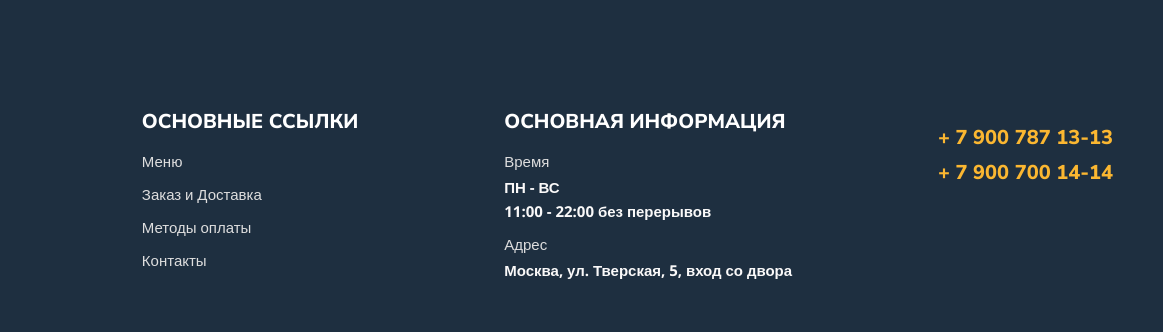
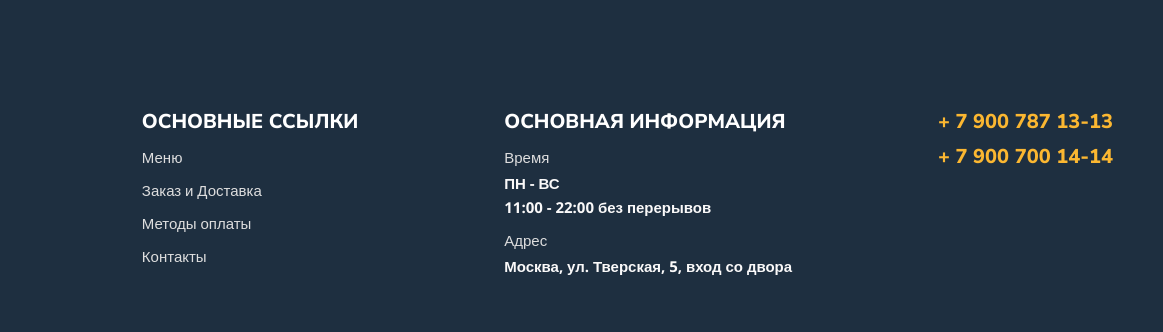
Before and after one commit to Andron67/Module01-Burger, a plain HTML site: page index.html in a window 1280 px wide. Shown: the part 1601-1933 px from the top of the page, 117-1280 px from the left. Drawn offline with nearby package versions, Linux system fonts and the light colour scheme.

Commit message:
Add changes

```diff
--- a/style/main.css
+++ b/style/main.css
@@ -398,6 +398,10 @@ body {
   margin-bottom: 2px;
 }
 
+.footer-list {
+	margin-top: 0px;
+}
+
 .footer-list-tel a {
   	font-size: 20px;
   	font-weight: 800;
```
Lines whose indentation alone changed are shown as unchanged.
